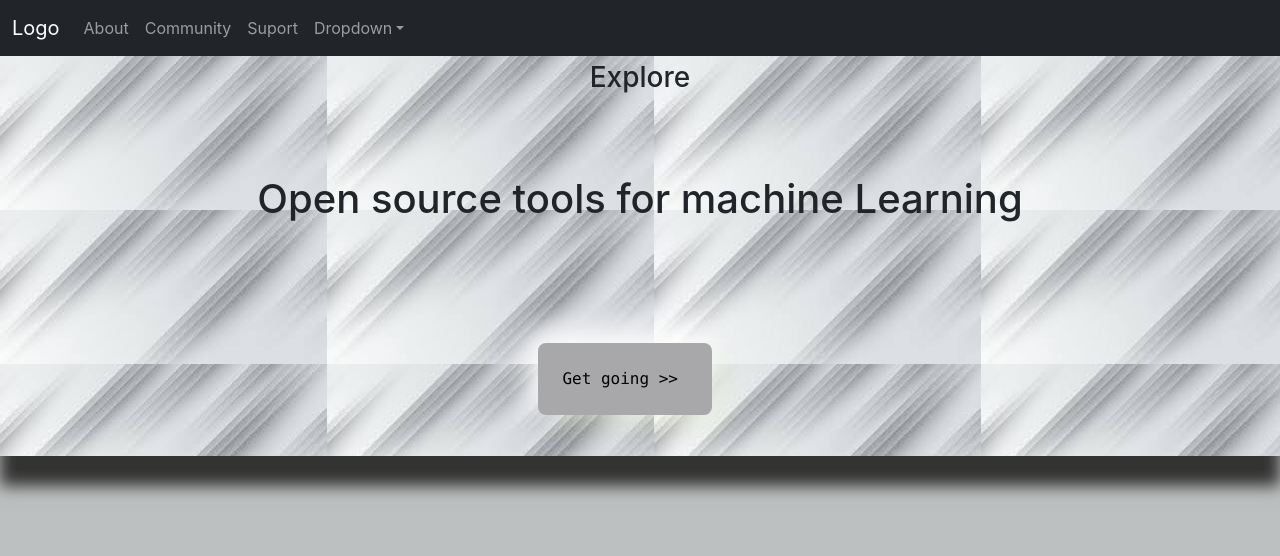
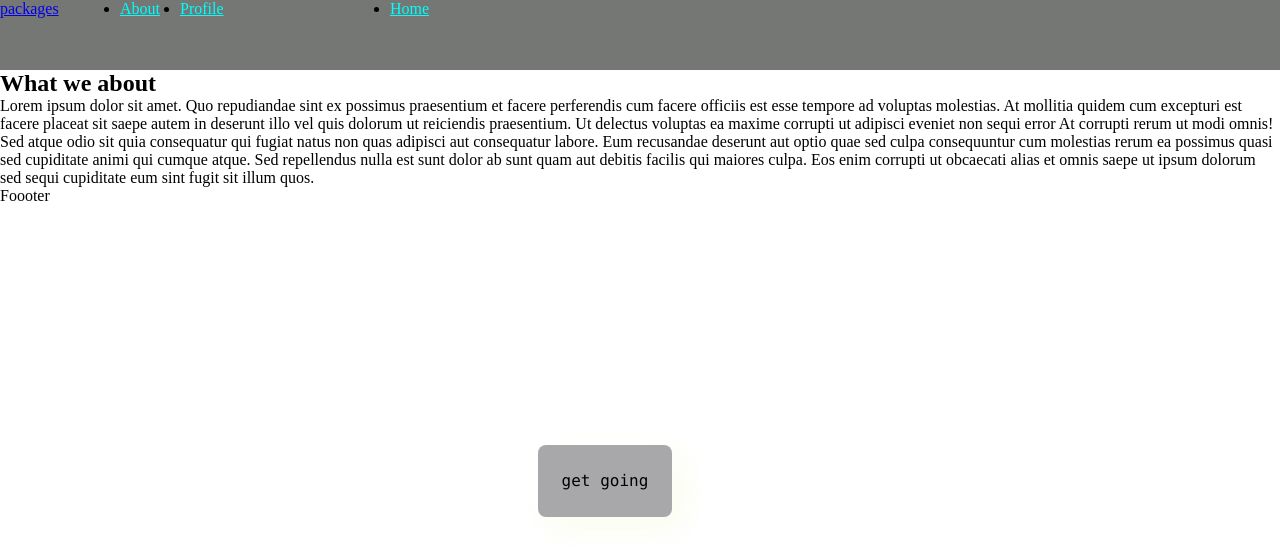
Before and after one commit to ZadenMubarak/decentralize-robotic-tools, a React (Create React App) app in the folder tools/: page /about in a window 1280 px wide. Shown: the top 556 px of the page. Built offline with nearby package versions, Linux system fonts and the light colour scheme.

Commit message:
routes added --fx --a . '#'

```diff
--- a/tools/package.json
+++ b/tools/package.json
@@ -4,10 +4,11 @@
   "private": true,
   "dependencies": {
     "@testing-library/jest-dom": "^5.16.5",
-    "@testing-library/react": "^13.3.0",
+    "@testing-library/react": "^13.4.0",
     "@testing-library/user-event": "^13.5.0",
     "react": "^18.2.0",
     "react-dom": "^18.2.0",
+    "react-router-dom": "^6.3.0",
     "react-scripts": "5.0.1",
     "web-vitals": "^2.1.4"
   },
--- a/tools/public/index.html
+++ b/tools/public/index.html
@@ -5,9 +5,6 @@
     <link rel="icon" href="%PUBLIC_URL%/favicon.ico" />
     <meta name="viewport" content="width=device-width, initial-scale=1" />
     <meta name="theme-color" content="#000000" />
-    <meta name="viewport" content="width=device-width, initial-scale=1.0">
-    <link href="https://cdn.jsdelivr.net/npm/bootstrap@5.1.3/dist/css/bootstrap.min.css" rel="stylesheet">
-    <script src="https://cdn.jsdelivr.net/npm/bootstrap@5.1.3/dist/js/bootstrap.bundle.min.js"></script>
     <meta
       name="description"
       content="Web site created using create-react-app"
@@ -27,7 +24,7 @@
       work correctly both with client-side routing and a non-root public URL.
       Learn how to configure a non-root public URL by running `npm run build`.
     -->
-    <title>Machine learning tools</title>
+    <title>React App</title>
   </head>
   <body>
     <noscript>You need to enable JavaScript to run this app.</noscript>
--- a/tools/src/App.css
+++ b/tools/src/App.css
@@ -1,14 +1,70 @@
-/* nav{
-  background-color: rgb(30, 182, 106);
-  min-height: 90px;
-  box-shadow: 0 10px 15px rgba(78, 90,0);
-} */
-
-body{
-  background: rgb(189, 192, 192)
+nav{
+  min-height: 70px;
+  background-color: rgb(117, 119, 116);
+  width: 100%;
 }
 
-nav{
-  box-shadow: 0 10px 15px rgba(78, 90,0);
+.home{
+  position: absolute;
+  top: 0%;
+  color: rgb(0, 0, 0);
 
 }
+
+.lnk{
+  color: aqua;
+}
+
+.abo{
+  position: absolute;
+  top: 0%;
+  left: 120px;
+
+}
+
+.prof{
+  position: absolute;
+  top: 0%;
+  left: 180px;
+}
+
+.go {
+  position: absolute;
+  left: 42%;
+  top: 240px;
+  align-items: center;
+  background: #a8a8aa;
+  border: 0;
+  border-radius: 8px;
+  box-shadow: -10px -10px 30px 0 #fff,10px 10px 30px 0 #c0e92e17;
+  box-sizing: border-box;
+  color: #000000;
+  cursor: pointer;
+  display: flex;
+  font-family: "Cascadia Code",Consolas,Monaco,"Andale Mono","Ubuntu Mono",monospace;
+  font-size: 1rem;
+  justify-content: center;
+  line-height: 1.5rem;
+  padding: 15px;
+  position: relative;
+  text-align: left;
+  transition: .2s;
+  user-select: none;
+  -webkit-user-select: none;
+  touch-action: manipulation;
+  white-space: pre;
+  width: max-content;
+  word-break: normal;
+  word-spacing: normal;
+}
+
+.go:hover {
+  background: #f8f8ff;
+  box-shadow: -15px 15px 30px 0 rgb(255, 253, 253), 15px 15px 30px 0 #1d0dca17;
+}
+
+@media (min-width: 768px) {
+  .go {
+    padding: 24px;
+  }
+}
--- a/tools/src/App.js
+++ b/tools/src/App.js
@@ -1,81 +1,42 @@
-import logo from './logo.svg';
-import './App.css';
+import "./App.css";
 import { BrowserRouter as Router, Routes, Route, Link,Navigate  } from "react-router-dom";
-import Home from './components/Home';
-import Packagelist from './components/Packagelist';
+import React from "react";
+import Home from './components/Home'
+import Profile from './components/Profile'
+import About from './components/About'
+import ErrorPage from './components/ErrorPage'
+import Package from './components/Package'
+
 
 function App() {
+
   return (
-    <>
+    <Router>
+      <nav >
+
+        <ul>
+          <span className="home"><li><Link to="/" className="lnk"> Home</Link></li></span>
+
+        <span className="abo"><li><Link to="/about" className="lnk">  About </Link></li></span>
+
+        <span className="prof"><li><Link to="/profile" className="lnk">Profile </Link></li></span>
+        <Link to='/packages'>packages</Link>
+
+        </ul>
 
 
-    <div className="App">
-    <nav class="navbar navbar-expand-sm bg-dark navbar-dark">
-  <div class="container-fluid">
-    <a class="navbar-brand" href="#">{"Logo"}</a>
-    <button class="navbar-toggler" type="button" data-bs-toggle="collapse" data-bs-target="#collapsibleNavbar">
-      <span class="navbar-toggler-icon"></span>
-    </button>
-    <div class="collapse navbar-collapse" id="collapsibleNavbar">
-      <ul class="navbar-nav">
-        <li class="nav-item">
-          <a class="nav-link" href="#">About</a>
-        </li>
-        <li class="nav-item">
-          <a class="nav-link" href="#">Community</a>
-        </li>
-        <li class="nav-item">
-          <a class="nav-link" href="#">Suport</a>
-        </li>
-        <li class="nav-item dropdown">
-          <a class="nav-link dropdown-toggle" href="#" role="button" data-bs-toggle="dropdown">Dropdown</a>
-          <ul class="dropdown-menu">
-            <li><a class="dropdown-item" href="#">Link</a></li>
-            <li><a class="dropdown-item" href="#">Another link</a></li>
-            <li><a class="dropdown-item" href="#">A third link</a></li>
-          </ul>
-        </li>
-      </ul>
-    </div>
-  </div>
-</nav>
-<Home/>
-
-
-
-      {/* <nav>
-
-
-      </nav> */}
-    </div>
-    </>
+      </nav>
+      <Routes>
+        <Route path="/" element={<Home />} />
+        <Route path="/about" element={<About />} />
+        <Route path="/packages" element={<Package/>}/>
+        <Route path="/profile/:username" element={<Profile />} />
+        <Route path="*" element={<ErrorPage />} />
+      </Routes>
+      <div> Foooter </div>
+      <button onClick={() => {<Navigate to='/packages' replace={true}/>}} className='go'>get going</button>
+    </Router>
   );
 }
 
-// import React from 'react'
-
-// const App = () => {
-//   return (
-//     <Router>
-//     <nav >
-//       <Link to="/home"> Home</Link>
-
-//       <Link to="/about">  About </Link>
-
-//       {/* <Link to="/profile">Profile </Link> */}
-//     </nav>
-//     <Routes>
-//       <Route path="/" element={<Home />} />
-//       <Route path="/about" element={<Packagelist />} />
-//       {/* <Route path="/profile/:username" element={<Profile />} /> */}
-//       {/* <Route path="*" element={<ErrorPage />} /> */}
-//     </Routes>
-//     <div> Foooter </div>
-//     <button onClick={<Navigate to='/about' replace={true}/>}>route</button>
-//   </Router>
-//   )
-// }
-
-
-
 export default App;
--- /dev/null
+++ b/tools/src/components/About.js
@@ -0,0 +1,17 @@
+import React from 'react'
+
+const About = () => {
+  return (
+    <div>
+      <h2>What we about</h2>
+
+      <p>
+      Lorem ipsum dolor sit amet. Quo repudiandae sint ex possimus praesentium et facere perferendis cum facere officiis est esse tempore ad voluptas molestias. At mollitia quidem cum excepturi est facere placeat sit saepe autem in deserunt illo vel quis dolorum ut reiciendis praesentium. Ut delectus voluptas ea maxime corrupti ut adipisci eveniet non sequi error At corrupti rerum ut modi omnis! Sed atque odio sit quia consequatur qui fugiat natus non quas adipisci aut consequatur labore.
+
+Eum recusandae deserunt aut optio quae sed culpa consequuntur cum molestias rerum ea possimus quasi sed cupiditate animi qui cumque atque. Sed repellendus nulla est sunt dolor ab sunt quam aut debitis facilis qui maiores culpa. Eos enim corrupti ut obcaecati alias et omnis saepe ut ipsum dolorum sed sequi cupiditate eum sint fugit sit illum quos.
+      </p>
+    </div>
+  )
+}
+
+export default About
--- /dev/null
+++ b/tools/src/components/ErrorPage.js
@@ -0,0 +1,9 @@
+import React from 'react'
+
+const ErrorPage = () => {
+  return (
+    <div><h1>404 Page Not Found Error!</h1></div>
+  )
+}
+
+export default ErrorPage
--- a/tools/src/components/Home.css
+++ b/tools/src/components/Home.css
@@ -19,6 +19,7 @@
     text-align: center;
     box-shadow: 0 30px 15px rgb(51, 51, 50);
     cursor: pointer;
+    left: 0;
 }
 
 
--- a/tools/src/components/Home.js
+++ b/tools/src/components/Home.js
@@ -8,7 +8,7 @@
     <div>
       <div className='card1'>
           <h3>Explore</h3>
-          <button className='go'>Get going {arrr} </button>
+          {/* <button className='go'>Get going {arrr} </button> */}
           <h1>Open source tools for machine Learning</h1>
 
       </div>
--- a/tools/src/components/Packagelist.js
+++ b/tools/src/components/Package.js
@@ -6,7 +6,7 @@
 includes movements a...
 `
 
-const Packagelist = () => {
+const Package = () => {
     return (
         <div>
           <Card title='humanoid' header={info1}/>
@@ -30,22 +30,4 @@
   )
 }
 
-function Humanoid(){
-  return(
-    <div></div>
-  )
-}
-
-function Airbots(){
-  return(
-    <div></div>
-  )
-}
-
-function Drive(){
-  return(
-    <div></div>
-  )
-}
-
-export default Packagelist
+export default Package
--- /dev/null
+++ b/tools/src/components/Profile.js
@@ -0,0 +1,9 @@
+import React from 'react'
+
+const Profile = () => {
+  return (
+    <div>Profile Page</div>
+  )
+}
+
+export default Profile
```
Also changed, not shown: tools/src/index.js (+7 -9 lines), tools/src/components/Breakdown.txt (deleted), 2 other files (tests, documents, lock files or other folders).
